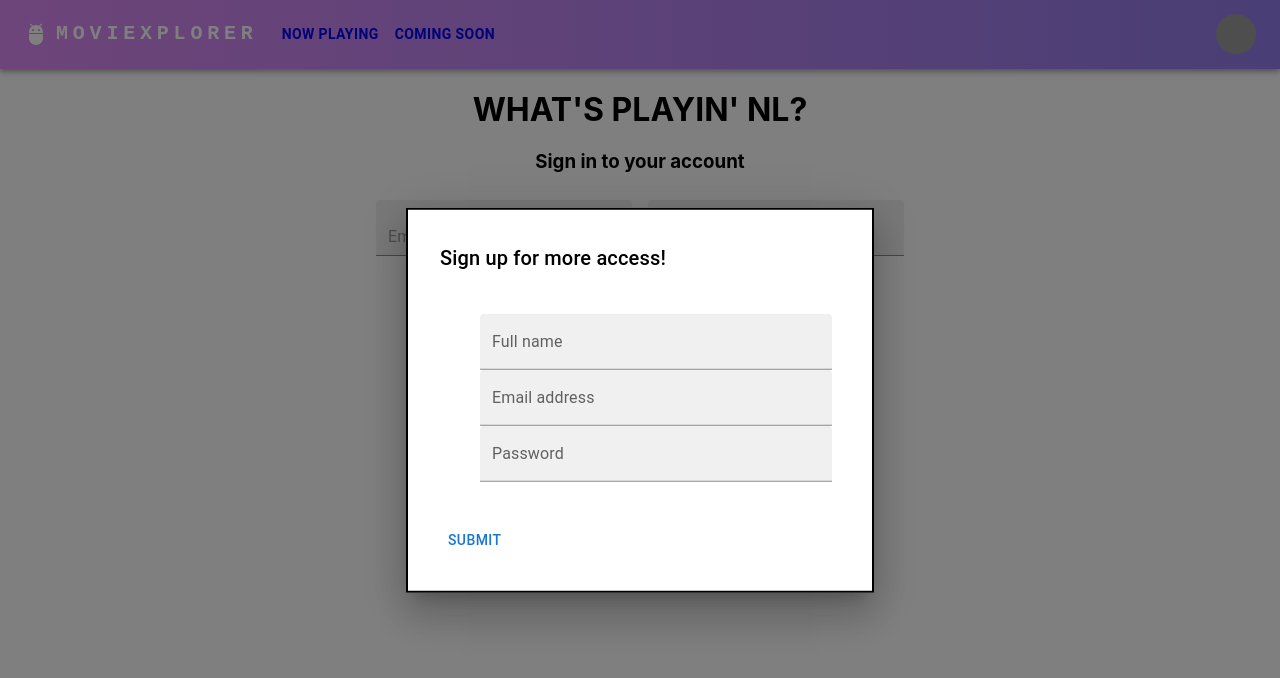
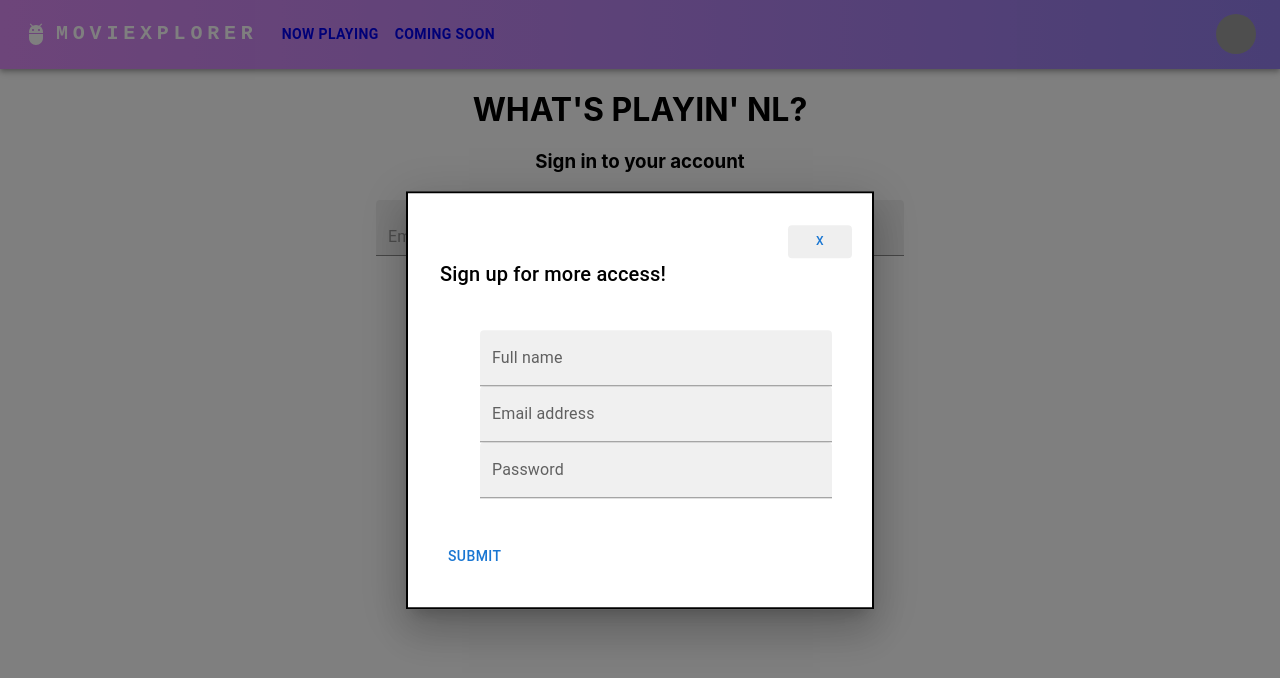
Before and after one commit to aisyafia/cinemoviexplorer-ts, a React (Create React App) app: page /login in a window 1280 px wide. Both pictures are taken after a click on the button "SIGN UP HERE". Shown: the top 678 px of the page. Built offline with nearby package versions, Linux system fonts and the light colour scheme; grey boxes are pictures that could not be loaded.

Commit message:
added close button to modal

```diff
--- a/src/components/Modal.tsx
+++ b/src/components/Modal.tsx
@@ -33,6 +33,18 @@ const style = {
   p: 4,
 };
 
+const buttonStyle = {
+  left: "85%",
+  top: "5%",
+  height: "20",
+  width: "auto",
+  fontSize: "0.75rem",
+  border: "none",
+  borderRadius: "4px",
+  marginLeft: "0.5rem",
+  bgcolor: "ButtonShadow",
+};
+
 export default function ModalMUI() {
   const [open, setOpen] = React.useState(false);
   const handleOpen = () => setOpen(true);
@@ -50,10 +62,13 @@ export default function ModalMUI() {
         aria-describedby="modal-modal-description"
       >
         <Box sx={style}>
+          <Button onClick={handleClose} sx={buttonStyle}>
+            X
+          </Button>
           <Typography id="modal-modal-title" variant="h6" component="h2">
             Sign up for more access!
           </Typography>
-          <SignUpForm open={false} />
+          <SignUpForm handleClose={handleClose} />
         </Box>
       </Modal>
     </div>
--- a/src/components/SignUpForm.tsx
+++ b/src/components/SignUpForm.tsx
@@ -2,7 +2,7 @@ import { Button, Grid, TextField } from "@mui/material";
 import { useState } from "react";
 
 interface ModalProps {
-  open: boolean;
+  handleClose: () => void;
 }
 
 const SignUpForm = (props: ModalProps) => {
@@ -16,7 +16,7 @@ const SignUpForm = (props: ModalProps) => {
     setEmail("");
     setName("");
     setPassword("");
-    props.open = !props.open;
+    props.handleClose();
   };
 
   return (
```
